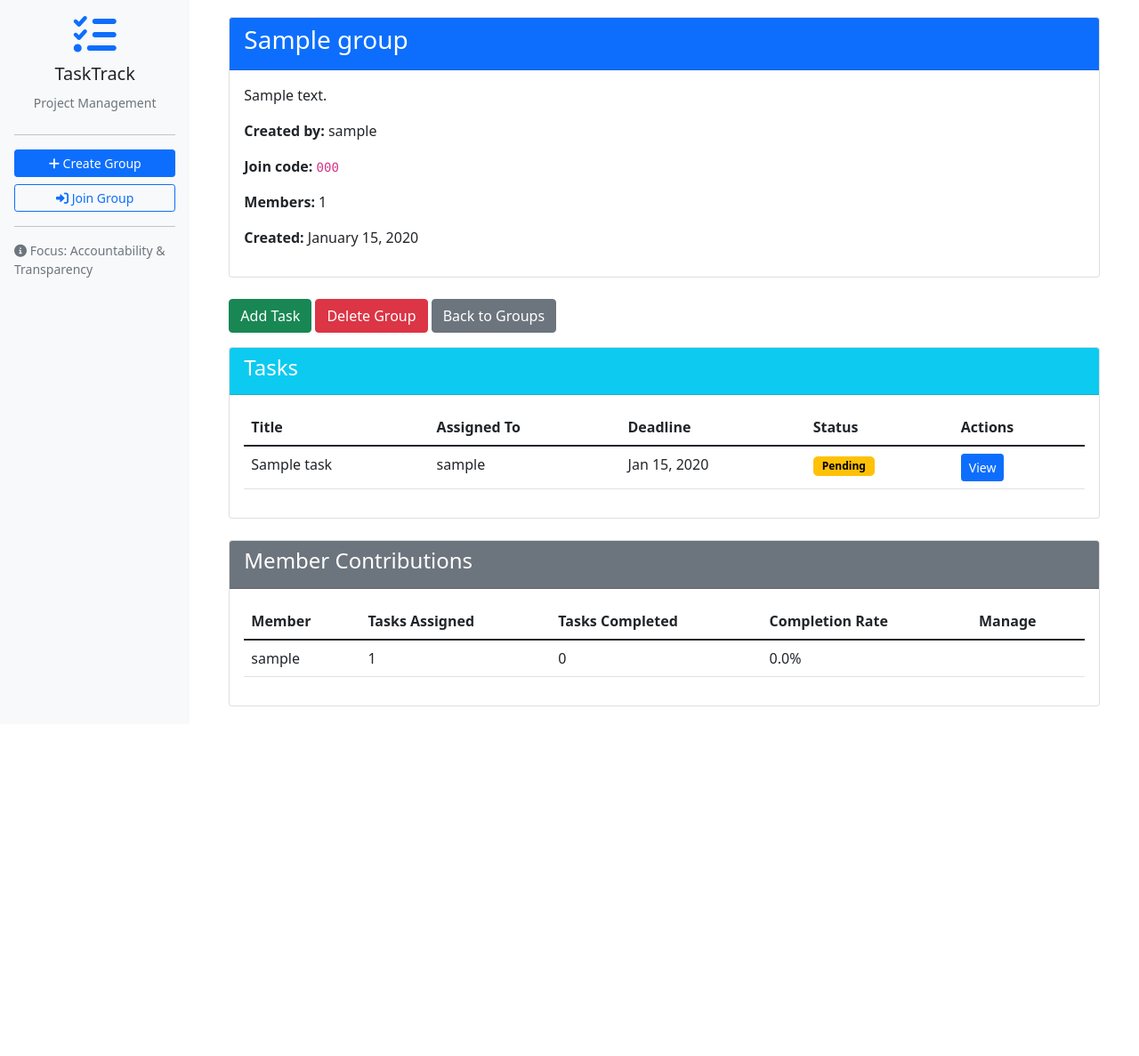
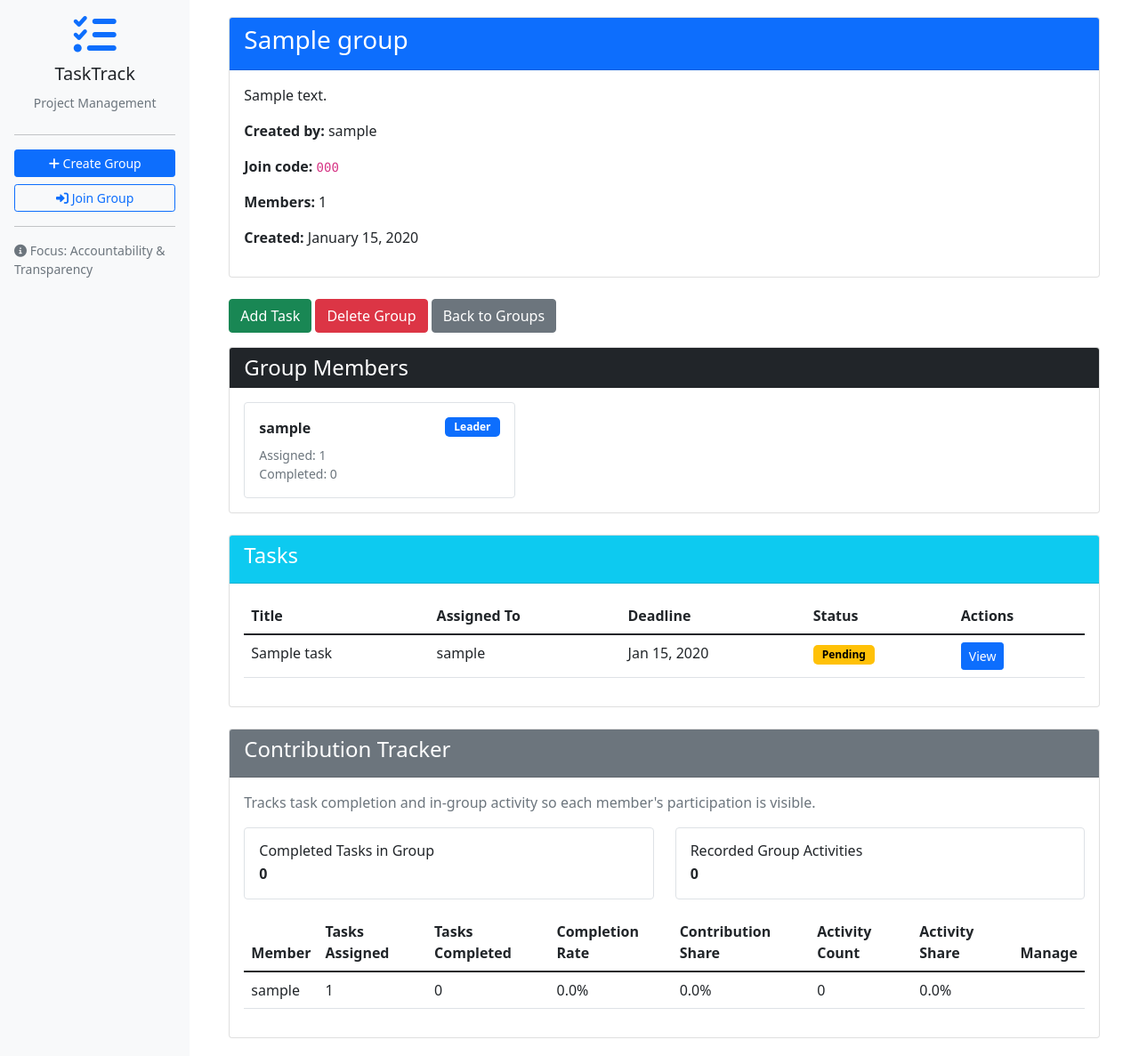
Before and after one commit to aljoshua-nox/TaskTrack_Public, a Django app: page /groups/1/ in a window 1280 px wide. Shown: the part 63-1250 px from the top of the page at 89% size. Before the commit the page ends 857 px from the top, so only its background shows below. Run offline with Django 5.2, Linux system fonts and the light colour scheme; a user stored in the database is signed in; tables that the repository leaves empty hold one stand-in row (values such as "Sample post"); data that the repository does not hold is empty.

Commit message:
Public sync from source 5abc4be: group contribution metrics and members
Source commit: 5abc4bef10b0f370654c51b7c60cacf339c343ba

```diff
--- a/core/views.py
+++ b/core/views.py
@@ -1,4 +1,5 @@
 import logging
+from django.db.models import Count, Q
 
 from django.contrib import messages
 from django.contrib.auth.decorators import login_required
@@ -19,6 +20,49 @@ def _is_group_member(user, group):
 
 def _is_group_leader(user, group):
     return group.created_by_id == user.id
+
+
+def _build_member_contributions(group):
+    total_completed_tasks = group.tasks.filter(status='COMPLETED').count()
+    total_group_activities = group.activities.count()
+
+    members = group.members.annotate(
+        assigned_tasks_count=Count('assigned_tasks', filter=Q(assigned_tasks__group=group), distinct=True),
+        completed_tasks_count=Count(
+            'assigned_tasks',
+            filter=Q(assigned_tasks__group=group, assigned_tasks__status='COMPLETED'),
+            distinct=True,
+        ),
+        activity_count=Count('activities', filter=Q(activities__group=group), distinct=True),
+    ).order_by('username')
+
+    contributions = []
+    for member in members:
+        assigned = member.assigned_tasks_count
+        completed = member.completed_tasks_count
+        activity_count = member.activity_count
+        completion_rate = (completed / assigned * 100) if assigned > 0 else 0
+        contribution_share = (completed / total_completed_tasks * 100) if total_completed_tasks > 0 else 0
+        activity_share = (activity_count / total_group_activities * 100) if total_group_activities > 0 else 0
+
+        contributions.append(
+            {
+                'user': member,
+                'is_leader': member.id == group.created_by_id,
+                'assigned': assigned,
+                'completed': completed,
+                'activity_count': activity_count,
+                'completion_rate': completion_rate,
+                'contribution_share': contribution_share,
+                'activity_share': activity_share,
+            }
+        )
+
+    return {
+        'member_contributions': contributions,
+        'total_completed_tasks': total_completed_tasks,
+        'total_group_activities': total_group_activities,
+    }
 
 
 @login_required
@@ -96,24 +140,14 @@ def group_detail(request, group_id):
     total_tasks = tasks.count()
     completed_tasks = tasks.filter(status='COMPLETED').count()
     is_group_leader = _is_group_leader(request.user, group)
-
-    member_contributions = []
-    for member in group.members.all():
-        assigned = Task.objects.filter(group=group, assigned_to=member).count()
-        completed = Task.objects.filter(group=group, assigned_to=member, status='COMPLETED').count()
-        member_contributions.append(
-            {
-                'user': member,
-                'assigned': assigned,
-                'completed': completed,
-                'completion_rate': (completed / assigned * 100) if assigned > 0 else 0,
-            }
-        )
+    contribution_data = _build_member_contributions(group)
 
     context = {
         'group': group,
         'tasks': tasks,
-        'member_contributions': member_contributions,
+        'member_contributions': contribution_data['member_contributions'],
+        'total_group_activities': contribution_data['total_group_activities'],
+        'total_completed_member_tasks': contribution_data['total_completed_tasks'],
         'total_tasks': total_tasks,
         'completed_tasks': completed_tasks,
         'completion_percentage': (completed_tasks / total_tasks * 100) if total_tasks > 0 else 0,
--- a/templates/core/group_detail.html
+++ b/templates/core/group_detail.html
@@ -27,6 +27,34 @@
         {% endif %}
         <a href="{% url 'core:group_list' %}" class="btn btn-secondary">Back to Groups</a>
     </div>
+
+    {% if member_contributions %}
+    <div class="card mb-4">
+        <div class="card-header bg-dark text-white">
+            <h4 class="mb-0">Group Members</h4>
+        </div>
+        <div class="card-body">
+            <div class="row g-3">
+                {% for member in member_contributions %}
+                <div class="col-md-6 col-lg-4">
+                    <div class="border rounded p-3 h-100">
+                        <div class="d-flex justify-content-between align-items-start mb-2">
+                            <strong>{{ member.user.username }}</strong>
+                            {% if member.is_leader %}
+                                <span class="badge bg-primary">Leader</span>
+                            {% else %}
+                                <span class="badge bg-secondary">Member</span>
+                            {% endif %}
+                        </div>
+                        <small class="text-muted d-block">Assigned: {{ member.assigned }}</small>
+                        <small class="text-muted d-block">Completed: {{ member.completed }}</small>
+                    </div>
+                </div>
+                {% endfor %}
+            </div>
+        </div>
+    </div>
+    {% endif %}
 
     <div class="card">
         <div class="card-header bg-info text-white">
@@ -77,9 +105,26 @@
     {% if member_contributions %}
     <div class="card mt-4">
         <div class="card-header bg-secondary text-white">
-            <h4>Member Contributions</h4>
+            <h4>Contribution Tracker</h4>
         </div>
         <div class="card-body">
+            <p class="text-muted mb-3">
+                Tracks task completion and in-group activity so each member's participation is visible.
+            </p>
+            <div class="row mb-3">
+                <div class="col-md-6">
+                    <div class="border rounded p-3 h-100">
+                        <h6 class="mb-1">Completed Tasks in Group</h6>
+                        <strong>{{ total_completed_member_tasks }}</strong>
+                    </div>
+                </div>
+                <div class="col-md-6 mt-3 mt-md-0">
+                    <div class="border rounded p-3 h-100">
+                        <h6 class="mb-1">Recorded Group Activities</h6>
+                        <strong>{{ total_group_activities }}</strong>
+                    </div>
+                </div>
+            </div>
             <div class="table-responsive">
                 <table class="table">
                     <thead>
@@ -88,6 +133,9 @@
                             <th>Tasks Assigned</th>
                             <th>Tasks Completed</th>
                             <th>Completion Rate</th>
+                            <th>Contribution Share</th>
+                            <th>Activity Count</th>
+                            <th>Activity Share</th>
                             {% if is_group_leader %}
                                 <th>Manage</th>
                             {% endif %}
@@ -100,9 +148,12 @@
                             <td>{{ member.assigned }}</td>
                             <td>{{ member.completed }}</td>
                             <td>{{ member.completion_rate|floatformat:1 }}%</td>
+                            <td>{{ member.contribution_share|floatformat:1 }}%</td>
+                            <td>{{ member.activity_count }}</td>
+                            <td>{{ member.activity_share|floatformat:1 }}%</td>
                             {% if is_group_leader %}
                                 <td>
-                                    {% if member.user.id != group.created_by.id %}
+                                    {% if not member.is_leader %}
                                         <form method="post" action="{% url 'core:remove_group_member' group.id member.user.id %}">
                                             {% csrf_token %}
                                             <button type="submit" class="btn btn-sm btn-outline-danger">Remove</button>
```
Also changed, not shown: core/tests.py (+51 -0 lines).
